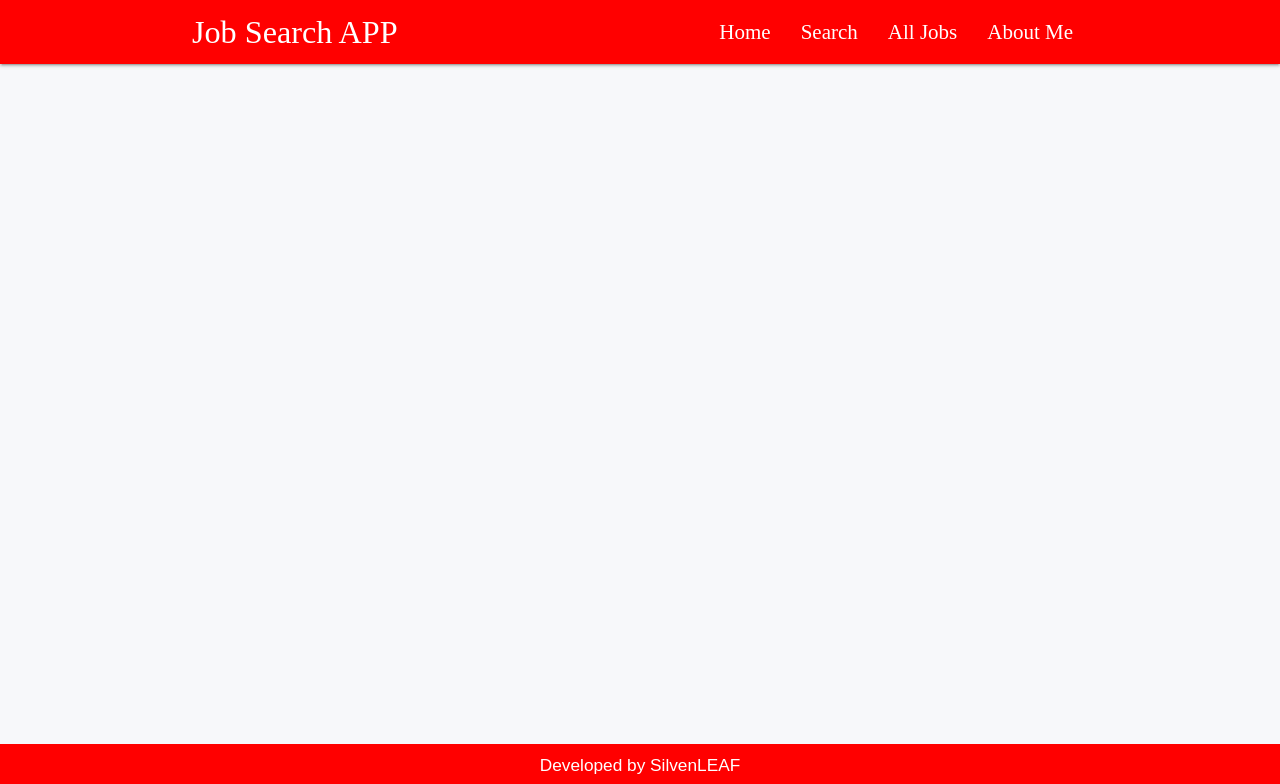
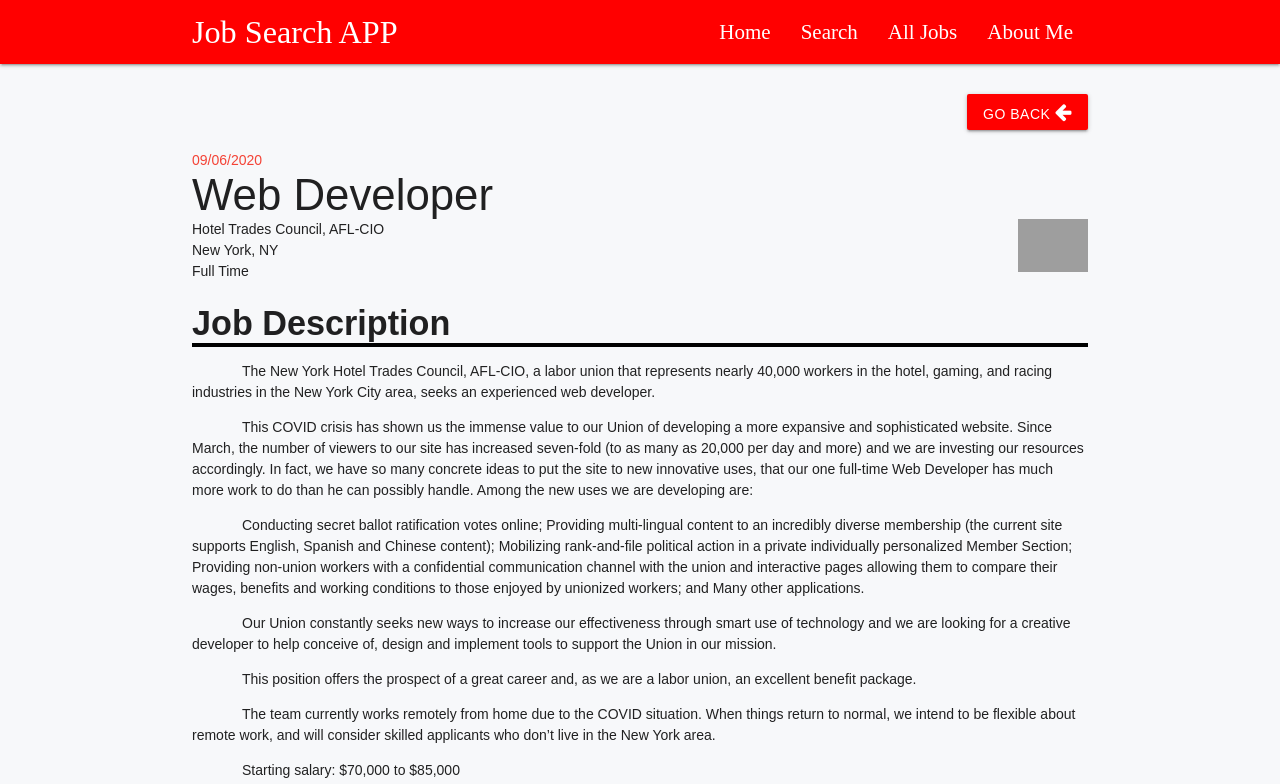
Before and after one commit to SilvenLEAF/CameraAPP, a React (Create React App) app in the folder client/: page /JobSearchAPP/searchResultsDetails/0 in a window 1280 px wide. Shown: the top 784 px of the page. Built offline with nearby package versions, Linux system fonts and the light colour scheme; grey boxes are pictures that could not be loaded; a web font is replaced by a local one.

Commit message:
fixed bug on history travel

```diff
--- a/client/src/App.js
+++ b/client/src/App.js
@@ -20,9 +20,10 @@ import BackToTopButton from './components/layouts/BackToTopButton'
 
 import Home from './components/home/Home'
 import Search from './components/search/Search';
+import SearchResultsDetails from './components/search/SearchResultsDetails';
 import SearchList from './components/search/SearchList';
-import FullDetailsPage from './components/details/FullDetailsPage';
 import AllJobs from './components/allJobs/AllJobs';
+import AllJobsDetails from './components/allJobs/AllJobsDetails';
 
 
 
@@ -45,9 +46,11 @@ function App() {
               <Route exact path="/" component={Home} />
               <Route path="/search" component={Search} />
               <Route path="/searchResults" component={SearchList} />
-              <Route path="/fullDetails/:index" component={FullDetailsPage} />
+              <Route path="/searchResultsDetails/:index" component={SearchResultsDetails} />
+
 
               <Route path="/allJobs" component={AllJobs} />
+              <Route path="/allJobsDetails/:index" component={AllJobsDetails} />
             </Switch>
 
           </div>
--- a/client/src/components/allJobs/AllJobs.js
+++ b/client/src/components/allJobs/AllJobs.js
@@ -3,6 +3,7 @@ import '../../styles/Search.scss';
 
 
 import React, { useContext, useEffect, useState } from 'react'
+import { Link } from 'react-router-dom'
 import { usePaginatedQuery } from 'react-query'
 
 
@@ -62,7 +63,11 @@ function AllJobs() {
         }
         {
           resolvedData && resolvedData.map(((item, index)=>{
-            return <SearchListItem key={ index } index={ index } time={ item.created_at } title={ item.title } type={ item.type } company={ item.company } location={ item.location } />
+            return (
+              <Link to={ "/allJobsDetails/" + index }>
+                <SearchListItem key={ index } index={ index } time={ item.created_at } title={ item.title } type={ item.type } company={ item.company } location={ item.location } />
+              </Link>
+            )
           }))
         }
       </div>
--- a/client/src/components/details/FullDetailsPage.js
+++ b/client/src/components/allJobs/AllJobsDetails.js
@@ -12,7 +12,7 @@ import { SearchContext } from '../../contexts/SearchContext';
 
 
 
-function FullDetailsPage(props) {
+function AllJobsDetails(props) {
   useEffect(()=>{
     M.AutoInit();
   }, [])
@@ -38,7 +38,7 @@ function FullDetailsPage(props) {
       {/* <h2 className="pageTitle">Full Details</h2> */}
 
       <div className="right-align" >
-        <Link to="/searchResults" className="btn waves-effect waves-light" style={{marginTop: "30px"}} >
+        <Link to="/allJobs" className="btn waves-effect waves-light" style={{marginTop: "30px"}} >
             Go Back <i className="fa fa-arrow-left"></i>
         </Link>
       </div>
@@ -74,4 +74,4 @@ function FullDetailsPage(props) {
   )
 }
 
-export default FullDetailsPage
+export default AllJobsDetails
--- a/client/src/components/search/Search.js
+++ b/client/src/components/search/Search.js
@@ -82,12 +82,12 @@ function Search() {
           <p>
             <label style={{ marginRight: "50px" }} >
               <input id="trueRadio" className="with-gap" name="fullTime" type="radio" onChange={ e=> setFullTime(true) } />
-              <span>True</span>
+              <span>Yes, only Fulltime</span>
             </label>
 
             <label>
               <input id="falseRadio" className="with-gap" name="fullTime" type="radio" onChange={ e=> setFullTime(false) } />
-              <span>False</span>
+              <span>No, give me all</span>
             </label>
           </p>
 
--- a/client/src/components/search/SearchList.js
+++ b/client/src/components/search/SearchList.js
@@ -3,6 +3,7 @@ import '../../styles/Search.scss';
 
 
 import React, { useContext, useEffect } from 'react'
+import { Link } from 'react-router-dom';
 import { SearchContext } from '../../contexts/SearchContext'
 
 
@@ -40,7 +41,11 @@ function SearchList() {
 
         {
           searchResults[0] && searchResults.map(((item, index)=>{
-            return <SearchListItem key={ index } index={ index } time={ item.created_at } title={ item.title } type={ item.type } company={ item.company } location={ item.location } />
+            return (
+              <Link to={ "/searchResultsDetails/" + index }>
+                <SearchListItem key={ index } index={ index } time={ item.created_at } title={ item.title } type={ item.type } company={ item.company } location={ item.location } />
+              </Link>
+            )
           }))
         }
       </div>
--- a/client/src/components/search/SearchListItem.js
+++ b/client/src/components/search/SearchListItem.js
@@ -14,7 +14,7 @@ import moment from 'moment'
 
 function SearchListItem({ index, time, title, type, company, location }) {
   return (
-    <Link to={ "/fullDetails/" + index }>
+
       <div className="container mySearchListItem" >
 
 
@@ -46,7 +46,7 @@ function SearchListItem({ index, time, title, type, company, location }) {
 
 
       </div>
-    </Link>
+
 
   )
 }
--- /dev/null
+++ b/client/src/components/search/SearchResultsDetails.js
@@ -0,0 +1,77 @@
+import M from 'materialize-css'
+import '../../styles/FullDetailsPage.scss';
+
+
+
+import React, { useEffect, useContext } from 'react'
+import { Link } from 'react-router-dom'
+import moment from 'moment'
+
+import { SearchContext } from '../../contexts/SearchContext';
+
+
+
+
+function SearchResultsDetails(props) {
+  useEffect(()=>{
+    M.AutoInit();
+  }, [])
+
+
+  const { searchResults } = useContext(SearchContext)
+  const index = props.match.params.index;
+
+  const jobInfo = searchResults && searchResults[parseInt(index)];
+
+
+  useEffect(()=>{
+    const myFullDetailsJobDescription = document.querySelector('.myFullDetailsJobDescription')
+    const myFullDetailsJobApplyProcess = document.querySelector('.myFullDetailsJobApplyProcess')
+
+    myFullDetailsJobDescription.innerHTML = jobInfo && jobInfo.description;
+    myFullDetailsJobApplyProcess.innerHTML = jobInfo && jobInfo.how_to_apply;
+  })
+
+
+  return (
+    <div id="myFullDetailsPage" className="container" >
+      {/* <h2 className="pageTitle">Full Details</h2> */}
+
+      <div className="right-align" >
+        <Link to="/searchResults" className="btn waves-effect waves-light" style={{marginTop: "30px"}} >
+            Go Back <i className="fa fa-arrow-left"></i>
+        </Link>
+      </div>
+
+
+      <div className="myDetailsHolder">
+
+
+        <div className="myTimeStamp red-text">{ jobInfo && moment(jobInfo.created_at).calendar() }</div>
+        <h3 className="myJobTitle"> { jobInfo && jobInfo.title } </h3>
+
+
+        <div className="myJobCompany">
+          <img src={ jobInfo && jobInfo.company_logo } alt="Company Logo" className="myJobCompanyLogo"/>
+          { jobInfo && jobInfo.company }
+         </div>
+
+        <div className="myJobLocation"> { jobInfo && jobInfo.location } </div>
+        <div className="myJobType"> { jobInfo && jobInfo.type } </div>
+
+
+
+
+        <h4 className="myJobSectionTitle">Job Description <hr/></h4>
+        <div className="myFullDetailsJobDescription" ></div>
+
+
+        <h4 className="myJobSectionTitle">How to apply? <hr/></h4>
+        <div className="myFullDetailsJobApplyProcess"></div>
+
+      </div>
+    </div>
+  )
+}
+
+export default SearchResultsDetails
```
